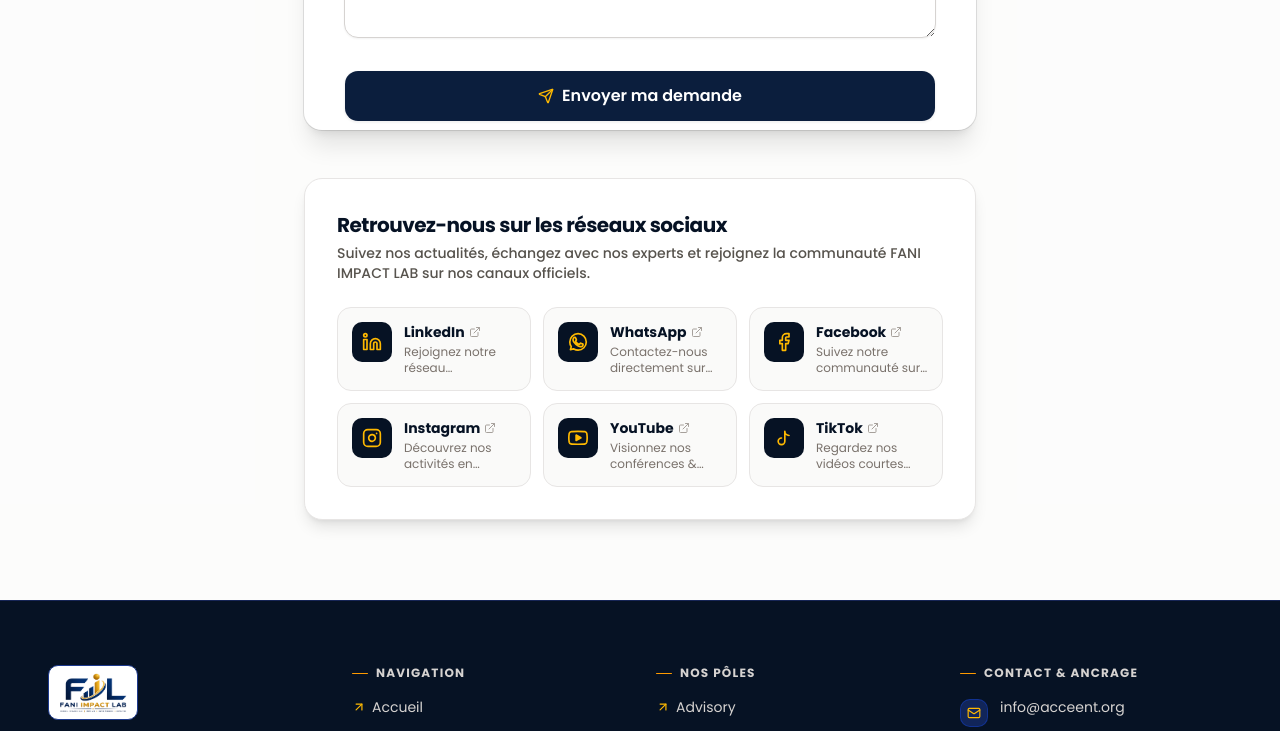
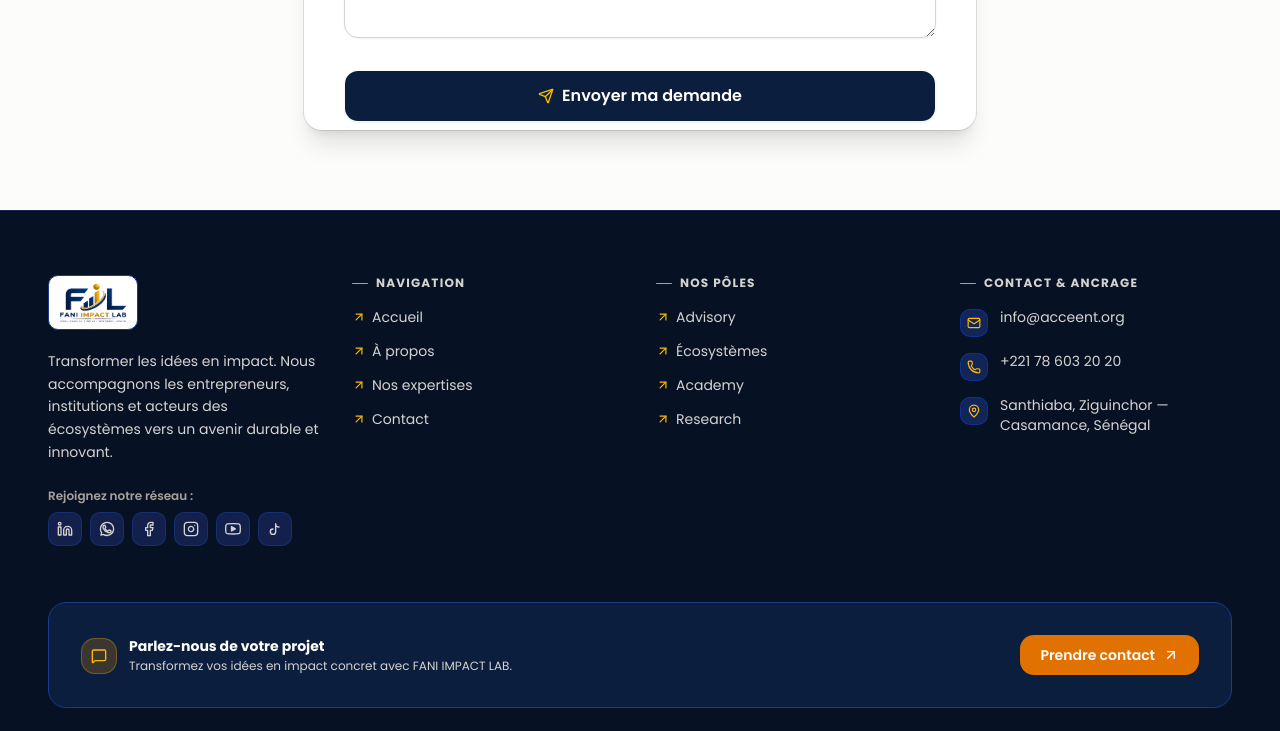
Before and after one commit to jeanyvessadio16/fani-impact-lab, a Next.js app: page /contact in a window 1280 px wide. Shown: the part 1021-1752 px from the top of the page. Built offline with nearby package versions, Linux system fonts and the light colour scheme; no server answers.

Commit message:
feat: add contact page with SEO metadata and contact form integration

```diff
--- a/src/app/contact/page.tsx
+++ b/src/app/contact/page.tsx
@@ -1,9 +1,5 @@
 import type { Metadata } from "next";
 import ContactForm from "@/components/shared/ContactForm";
-import { ExternalLink } from "lucide-react";
-import { SOCIAL_LINKS } from "@/data/navigation";
-import { SocialIcon } from "@/components/ui/SocialIcons";
-import { FadeIn } from "@/components/ui/animated";
 
 export const metadata: Metadata = {
     title: "Nous contacter | FANI IMPACT LAB - Ziguinchor & Sénégal",
@@ -75,49 +71,10 @@ export default function ContactPage() {
             </section>
 
             {/* ============================================================ */}
-            {/* FORMULAIRE ET RÉSEAUX SOCIAUX POPULAIRES                     */}
+            {/* FORMULAIRE                                                   */}
             {/* ============================================================ */}
-            <section className="relative z-20 -mt-10 pb-20 px-4 sm:px-6 md:px-12 flex flex-col items-center gap-12 max-w-5xl mx-auto">
+            <section className="relative z-20 -mt-10 pb-20 px-4 sm:px-6 md:px-12 flex flex-col items-center max-w-5xl mx-auto">
                 <ContactForm />
-
-                {/* Bloc Réseaux Sociaux les plus utilisés */}
-                <FadeIn direction="up" className="w-full max-w-2xl">
-                    <div className="p-6 sm:p-8 rounded-2xl bg-white border border-stone-200 shadow-lg text-stone-900 flex flex-col gap-6">
-                        <div className="flex flex-col gap-1 text-center sm:text-left">
-                            <h3 className="text-xl font-extrabold text-[#061224] tracking-tight">
-                                Retrouvez-nous sur les réseaux sociaux
-                            </h3>
-                            <p className="text-sm text-stone-600 font-medium">
-                                Suivez nos actualités, échangez avec nos experts et rejoignez la communauté FANI IMPACT LAB sur nos canaux officiels.
-                            </p>
-                        </div>
-
-                        <div className="grid grid-cols-1 sm:grid-cols-2 md:grid-cols-3 gap-3">
-                            {SOCIAL_LINKS.map(({ id, name, href, icon, description }) => (
-                                <a
-                                    key={id}
-                                    href={href}
-                                    target="_blank"
-                                    rel="noopener noreferrer"
-                                    className="group flex items-start gap-3 p-3.5 rounded-xl bg-stone-50 border border-stone-200 hover:border-amber-500/50 hover:bg-blue-50/50 transition-all duration-200 focus-visible:outline-none focus-visible:ring-2 focus-visible:ring-blue-900"
-                                >
-                                    <div className="p-2.5 rounded-lg bg-[#061224] text-amber-400 shrink-0 group-hover:scale-105 transition-transform">
-                                        <SocialIcon name={icon} className="size-5" />
-                                    </div>
-                                    <div className="flex flex-col min-w-0">
-                                        <span className="text-sm font-bold text-[#061224] flex items-center gap-1">
-                                            {name}
-                                            <ExternalLink className="size-3 text-stone-400 group-hover:text-amber-600 transition-colors" />
-                                        </span>
-                                        <span className="text-xs text-stone-500 line-clamp-2 mt-0.5">
-                                            {description}
-                                        </span>
-                                    </div>
-                                </a>
-                            ))}
-                        </div>
-                    </div>
-                </FadeIn>
             </section>
         </main>
     );
```
